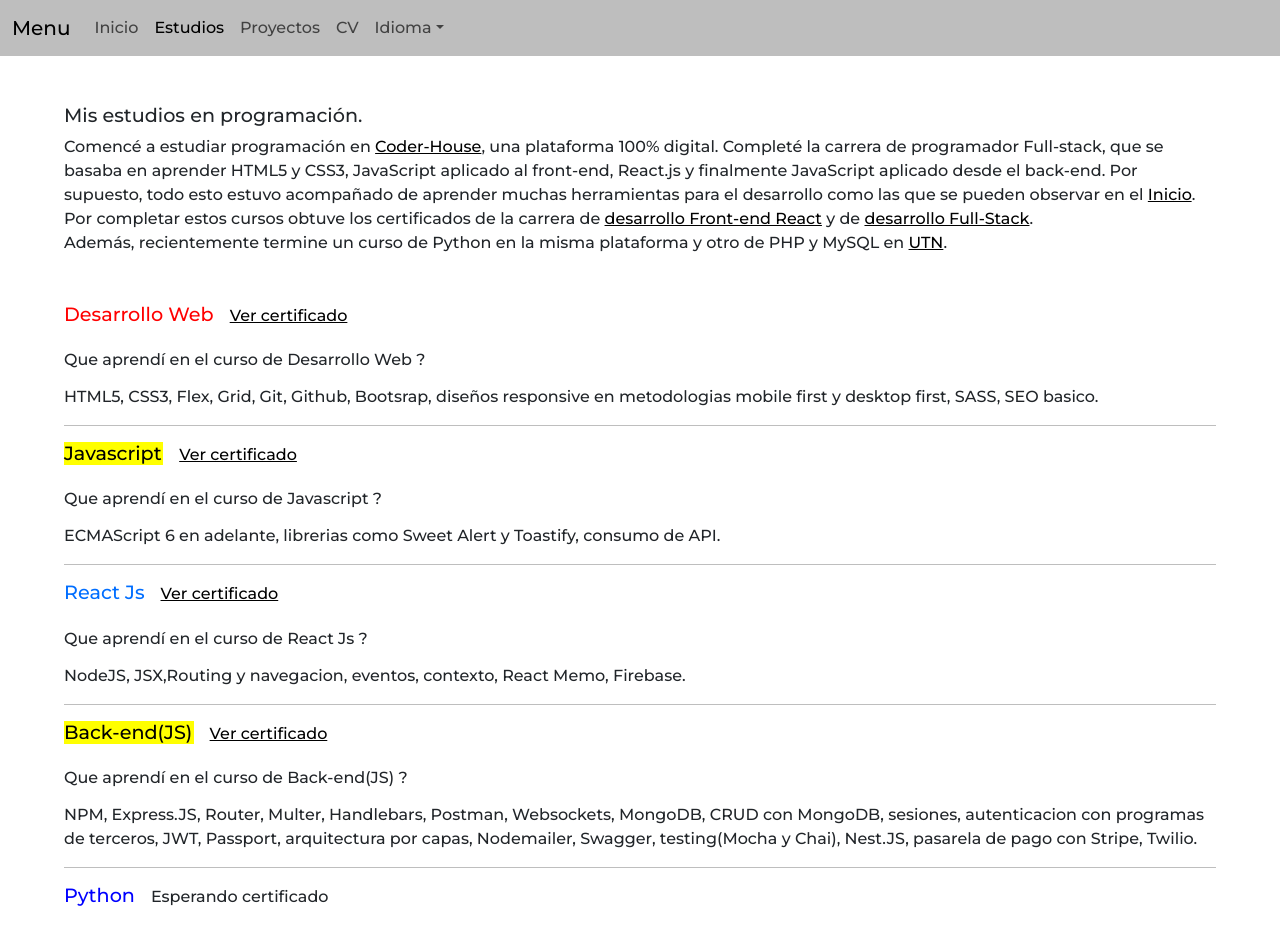
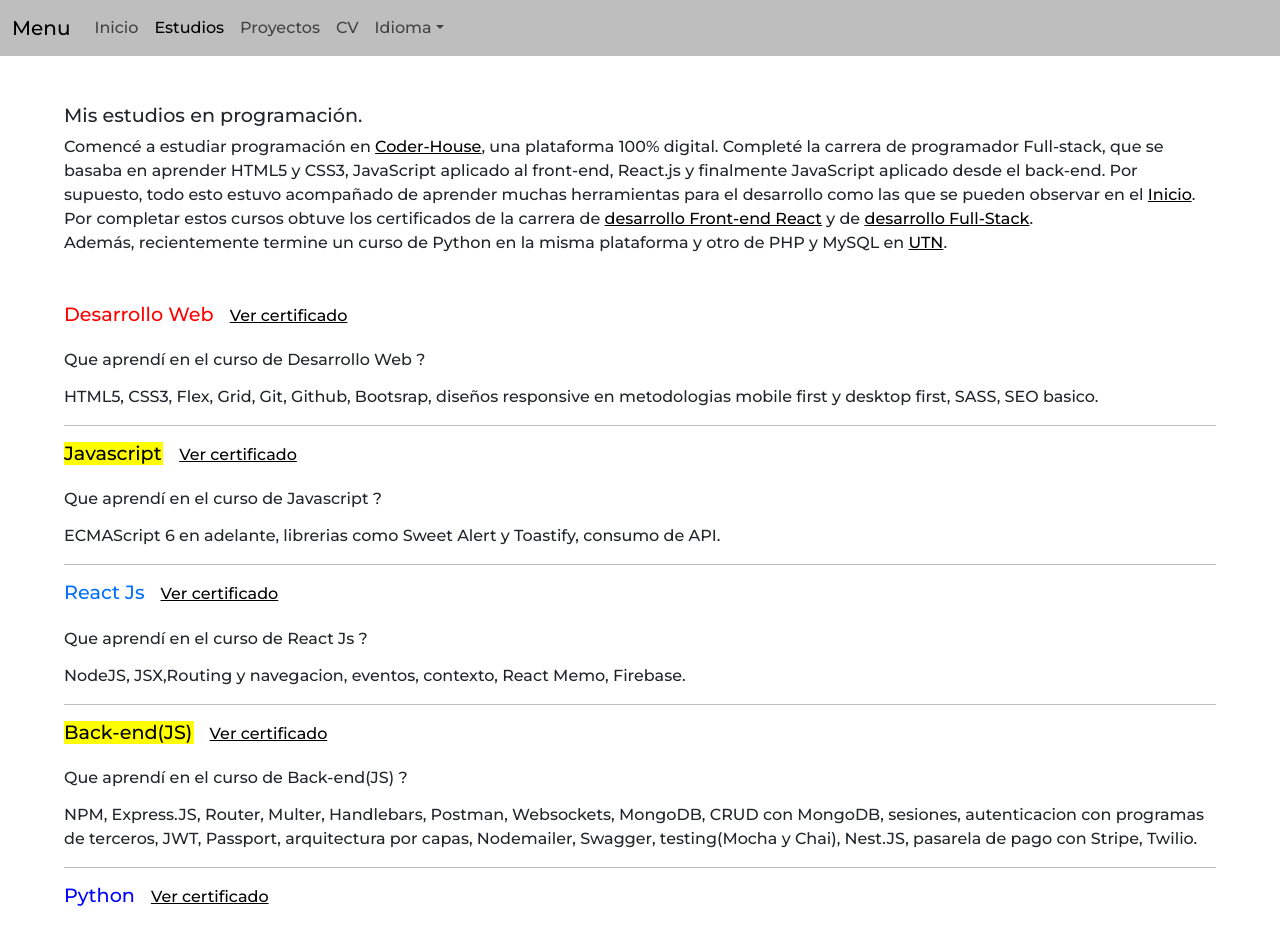
Before and after one commit to RodrigoEzequielVazquez/portfolio-Rodrigo-Vazquez, a React (Create React App) app: page /certificaciones in a window 1280 px wide. Shown: the top 932 px of the page. Built offline with nearby package versions, Linux system fonts and the light colour scheme.

Commit message:
agregando certificado de Python

```diff
--- a/src/componentes/Estudios.jsx
+++ b/src/componentes/Estudios.jsx
@@ -40,7 +40,7 @@ const Estudios = () => {
 
                 <Cursos curso={"Back-end(JS)"} id={"backend"} certificado={"655559367ea037bce2f1bf1d"} aprendizaje={idioma === "es" ? "NPM, Express.JS, Router, Multer,  Handlebars, Postman, Websockets, MongoDB, CRUD con MongoDB, sesiones, autenticacion con programas de terceros, JWT, Passport, arquitectura por capas, Nodemailer, Swagger, testing(Mocha y Chai), Nest.JS, pasarela de pago con Stripe, Twilio." : "NPM,  Express.JS, Router, Multer,  Handlebars, Postman, Websockets, MongoDB,CRUD with MongoDB,  sessions, authentication with third party programs, JWT, Passport, layered architecture, Nodemailer, Swagger, testing(Mocha y Chai), Nest.JS, e-commerce with Stripe, Twilio."} />
 
-                <Cursos curso={"Python"} id={"python"} certificado={""} aprendizaje={idioma === "es" ? "Entornos virtuales con Pipenv, Django, modelos, vistas y templates, gestionar usuarios, autenticación, registro y perfiles utilizando los módulos nativos de Django, contextos, formularios, mixins, CRUD, paginación, señales, managers, test." : "Virtual environments with Pipenv, Django, models, views and templates, manage users, authentication, registration and profiles using the native Django modules, contexts, forms, mixins, CRUD, pagination, signals, managers, tests."} />
+                <Cursos curso={"Python"} id={"python"} certificado={"65cc004b254a6ed5f64eca7e"} aprendizaje={idioma === "es" ? "Entornos virtuales con Pipenv, Django, modelos, vistas y templates, gestionar usuarios, autenticación, registro y perfiles utilizando los módulos nativos de Django, contextos, formularios, mixins, CRUD, paginación, señales, managers, test." : "Virtual environments with Pipenv, Django, models, views and templates, manage users, authentication, registration and profiles using the native Django modules, contexts, forms, mixins, CRUD, pagination, signals, managers, tests."} />
 
                 <Cursos curso={"PHP y MySQL"} id={"phpmysql"} certificado={"655559367ea037bce2f1bf1d"} aprendizaje={idioma === "es" ? "Lenguaje SQL, consultas SQL, variables, constantes, operadores y estructuras de control y de datos en PHP." : "SQL language, SQL queries, variables, constants, operators and control and data structures in PHP."} />
 
```
